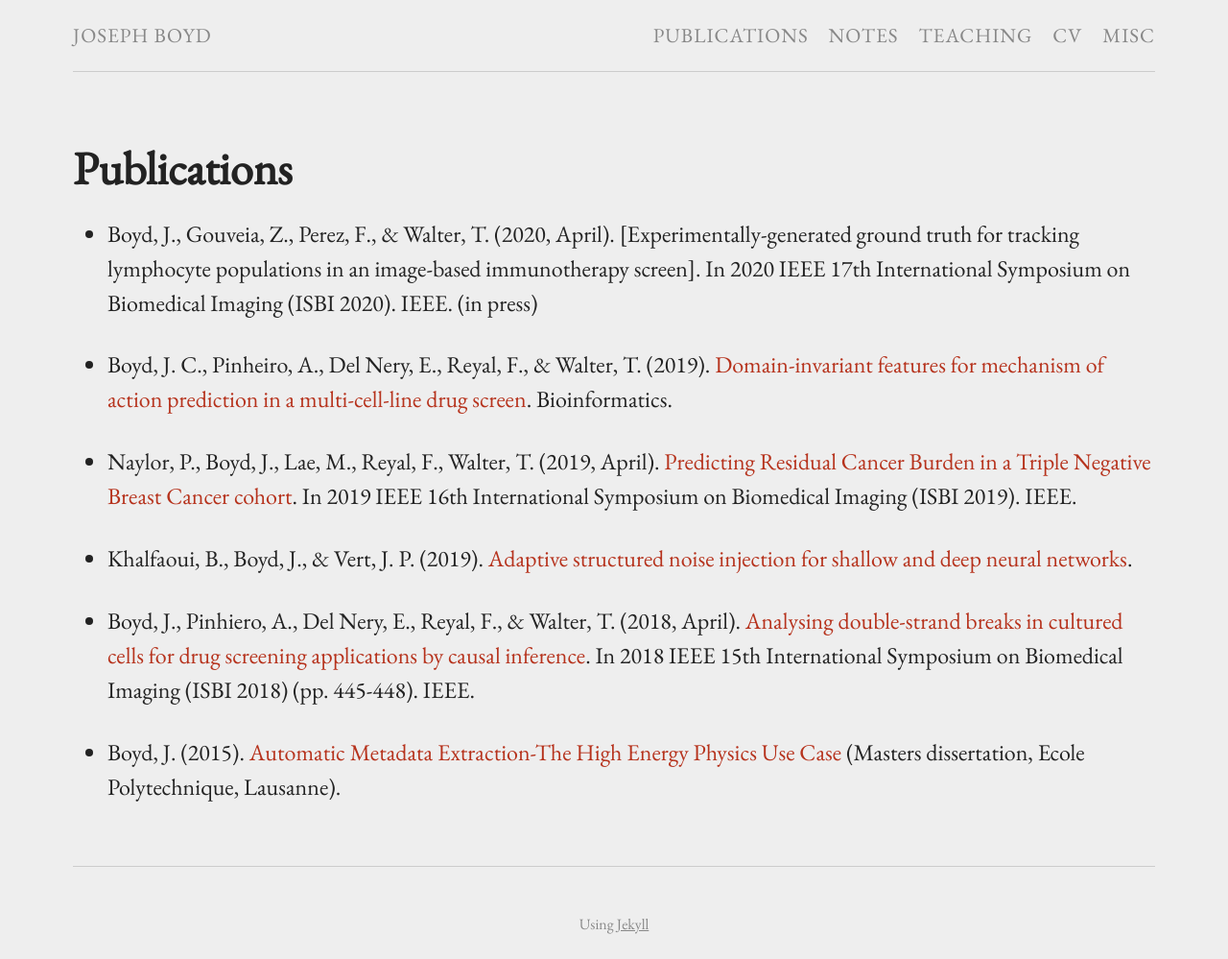
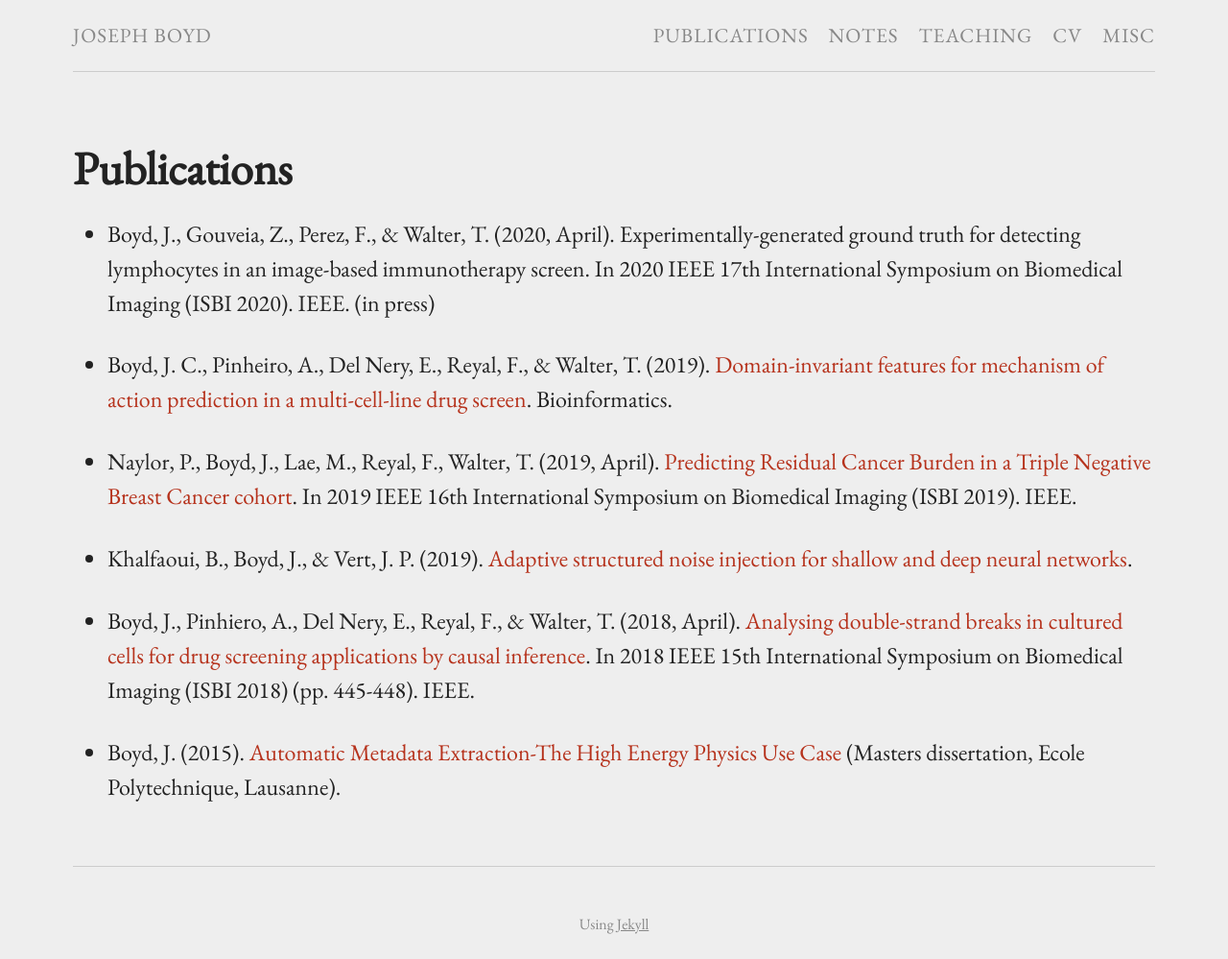
Before and after one commit to jcboyd/jcboyd.github.io, a Jekyll site: the page built from publications.md, in a window 1280 px wide. Shown: the whole page at 96% size. Built offline with Jekyll 4.4.1, drawn with Linux system fonts in a browser that asks for light colours.

Commit message:
updated publications and teaching pages

```diff
--- a/publications.md
+++ b/publications.md
@@ -4,7 +4,7 @@ permalink: /publications/
 title: Publications
 ---
 
-* Boyd, J., Gouveia, Z., Perez, F., & Walter, T. (2020, April). [Experimentally-generated ground truth for tracking lymphocyte populations in an image-based immunotherapy screen]. In 2020 IEEE 17th International Symposium on Biomedical Imaging (ISBI 2020). IEEE. (in press)
+* Boyd, J., Gouveia, Z., Perez, F., & Walter, T. (2020, April). Experimentally-generated ground truth for detecting lymphocytes in an image-based immunotherapy screen. In 2020 IEEE 17th International Symposium on Biomedical Imaging (ISBI 2020). IEEE. (in press)
 
 * Boyd, J. C., Pinheiro, A., Del Nery, E., Reyal, F., & Walter, T. (2019). [Domain-invariant features for mechanism of action prediction in a multi-cell-line drug screen](https://academic.oup.com/bioinformatics/advance-article/doi/10.1093/bioinformatics/btz774/5586889). Bioinformatics.
 
```
Also changed, not shown: teaching.md (+2 -0 lines).
